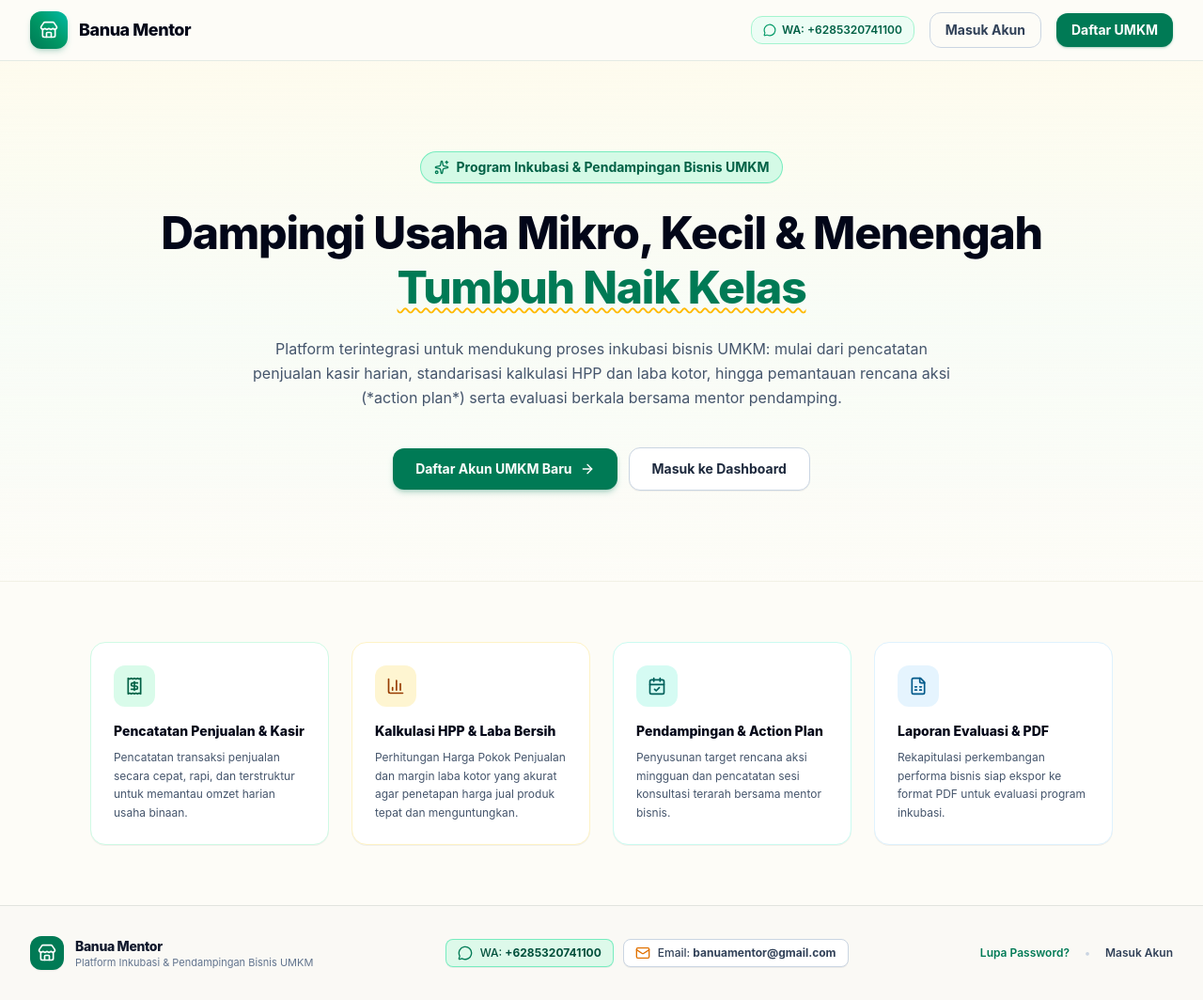
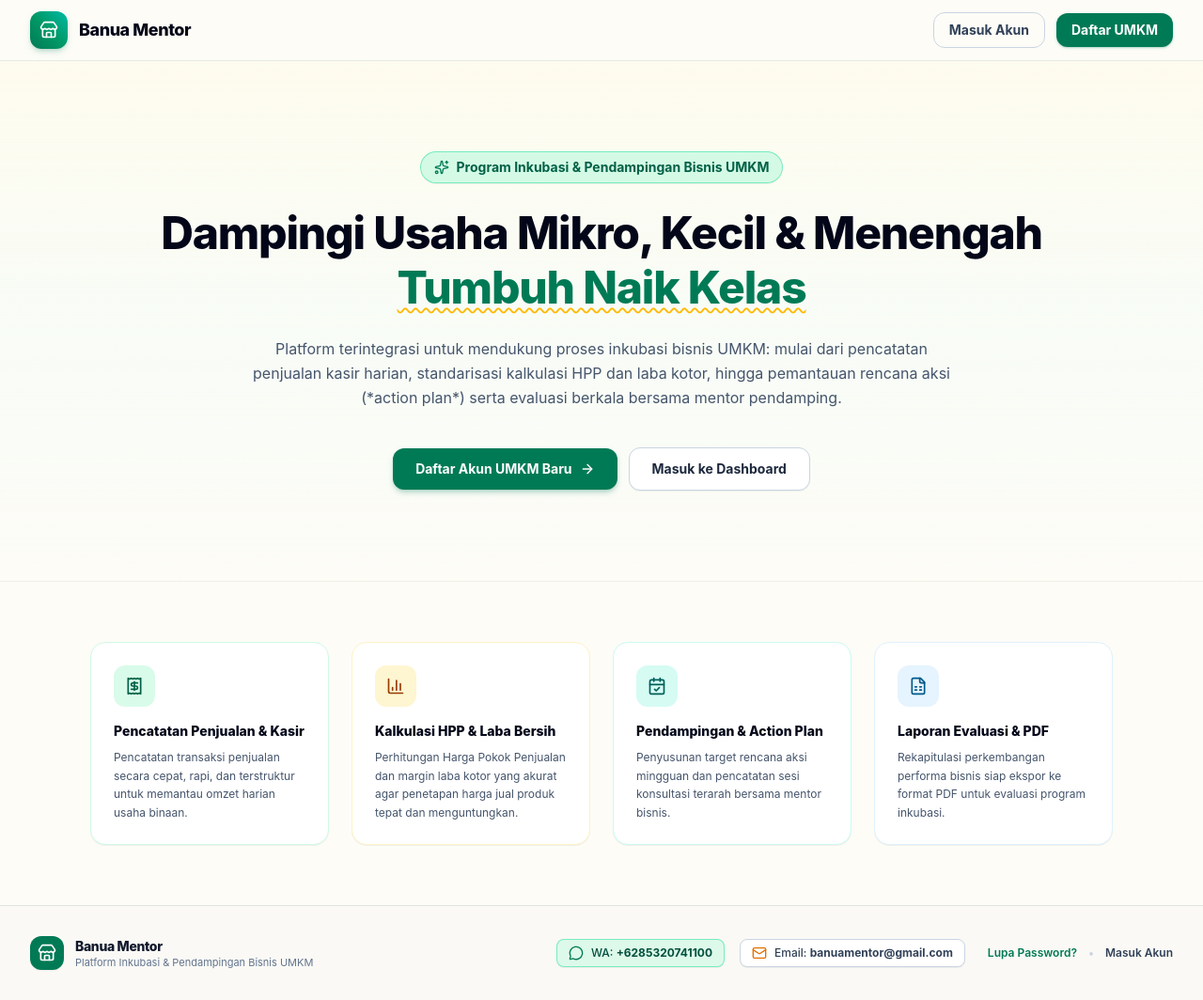
Before and after one commit to banuamentor/mentoringumkm, a React (Vite) app: page / in a window 1280 px wide. Shown: the whole page at 94% size. Built offline with nearby package versions, Linux system fonts and the light colour scheme.

Commit message:
refactor(landing): remove header whatsapp contact button

```diff
--- a/src/components/LandingPage.tsx
+++ b/src/components/LandingPage.tsx
@@ -7,7 +7,6 @@ import {
   CalendarCheck,
   FileSpreadsheet,
   Sparkles,
-  Phone,
   Mail,
   MessageCircle,
 } from 'lucide-react';
@@ -55,18 +54,8 @@ export const LandingPage: React.FC<LandingPageProps> = ({
             <span className="font-extrabold text-lg text-slate-950 tracking-tight">Banua Mentor</span>
           </div>
 
-          {/* Header Actions & Contact */}
-          <div className="flex items-center gap-2.5 sm:gap-4">
-            <a
-              href={`https://wa.me/${whatsappClean}?text=Halo%20Admin%20Banua%20Mentor%2C%20saya%20ingin%20bertanya%20tentang%20program%20inkubasi%20UMKM`}
-              target="_blank"
-              rel="noopener noreferrer"
-              className="hidden md:inline-flex items-center gap-1.5 px-3 py-1.5 rounded-xl text-xs font-semibold text-emerald-800 bg-emerald-50 hover:bg-emerald-100 border border-emerald-200 transition-colors"
-            >
-              <MessageCircle className="h-3.5 w-3.5 text-emerald-600" />
-              <span>WA: {whatsappNumber}</span>
-            </a>
-
+          {/* Header Actions */}
+          <div className="flex items-center gap-2.5 sm:gap-3">
             <button
               type="button"
               onClick={() => openAuth('login')}
@@ -183,7 +172,7 @@ export const LandingPage: React.FC<LandingPageProps> = ({
       {/* Footer with Contact Details */}
       <footer className="mt-auto border-t border-emerald-950/10 bg-[#FAF9F5] py-8 text-xs text-slate-600">
         <div className="max-w-7xl mx-auto px-4 sm:px-6 lg:px-8">
-          <div className="flex flex-col lg:flex-row items-center justify-between gap-6">
+          <div className="flex flex-col sm:flex-row items-center justify-between gap-6">
             {/* Brand Section */}
             <div className="flex items-center gap-3 text-center sm:text-left">
               <div className="h-9 w-9 rounded-xl bg-emerald-700 flex items-center justify-center text-white shadow-xs shrink-0">
@@ -195,8 +184,8 @@ export const LandingPage: React.FC<LandingPageProps> = ({
               </div>
             </div>
 
-            {/* Official Contact Info */}
-            <div className="flex flex-wrap items-center justify-center gap-2.5">
+            {/* Official Contact Info (WA & Email) & Auth Quick Links */}
+            <div className="flex flex-wrap items-center justify-center gap-3 sm:gap-4 text-xs">
               <a
                 href={`https://wa.me/${whatsappClean}?text=Halo%20Admin%20Banua%20Mentor%2C%20saya%20ingin%20bertanya%20tentang%20program%20inkubasi%20UMKM`}
                 target="_blank"
@@ -216,10 +205,8 @@ export const LandingPage: React.FC<LandingPageProps> = ({
                 <Mail className="h-4 w-4 text-amber-600 shrink-0" />
                 <span>Email: <span className="font-bold">{emailAddress}</span></span>
               </a>
-            </div>
 
-            {/* Auth Quick Links */}
-            <div className="flex items-center gap-4 text-slate-500 font-semibold text-xs">
+              <div className="flex items-center gap-3 text-slate-500 font-semibold pl-1 sm:pl-2">
                 <button
                   type="button"
                   onClick={() => openAuth('forgot')}
@@ -238,6 +225,7 @@ export const LandingPage: React.FC<LandingPageProps> = ({
               </div>
             </div>
           </div>
+        </div>
       </footer>
 
       {/* Auth Modal Dialog (Login, Register, Reset, Invite) */}
```
Lines whose indentation alone changed are shown as unchanged.
